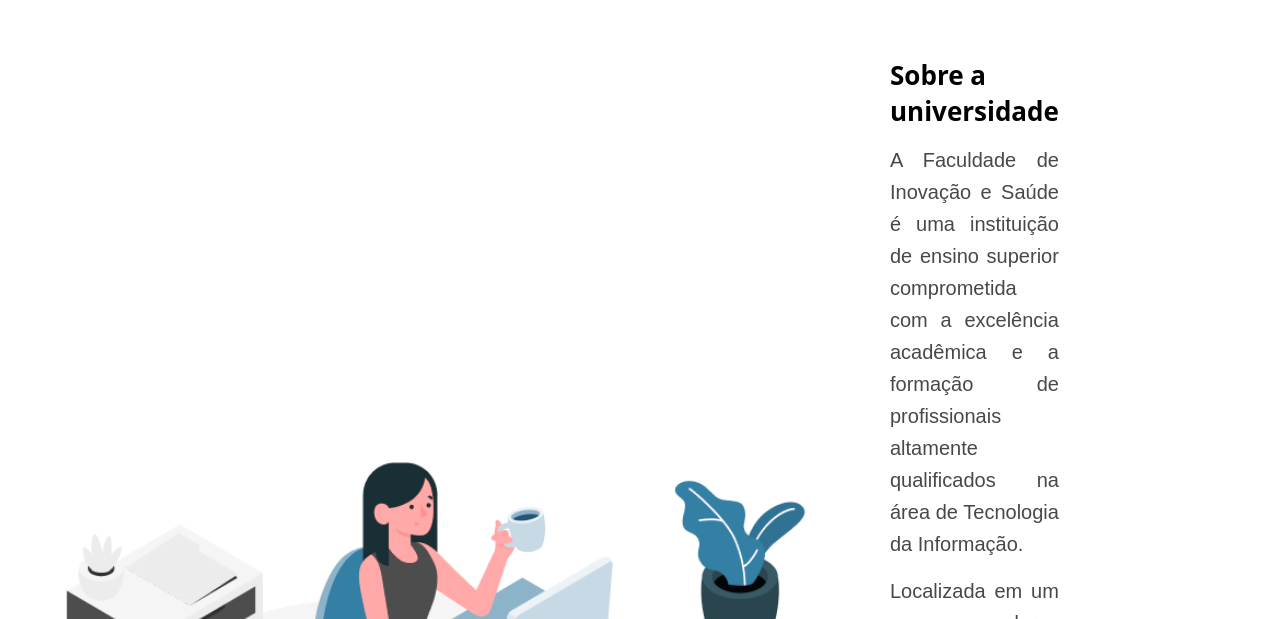
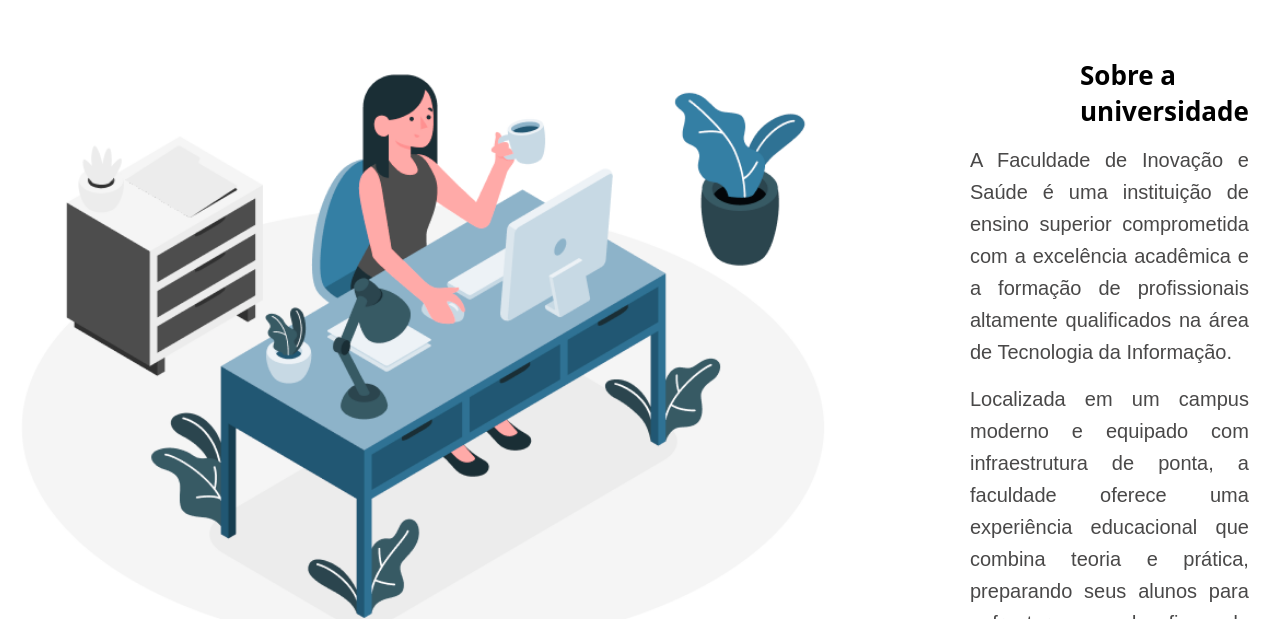
Before and after one commit to iryanreiszs/Site-Faculdade, a plain HTML site: page index.html in a window 1280 px wide. Shown: the part 181-800 px from the top of the page. Drawn offline with Linux system fonts and the light colour scheme.

Commit message:
Update style.css

```diff
--- a/style.css
+++ b/style.css
@@ -53,7 +53,7 @@ nav ul li a{
 .main-content{
 display: flex;
 justify-content: space-between;
-align-items: center;
+align-items: rigth;
 padding: 20px;
 }
 
@@ -72,6 +72,7 @@ margin-left: 0;
     font-size: 26px;
     font-weight: bold;
     margin-bottom: 15px;
+    margin-left: 190px;
     color: black;
     font-family: system-ui, -apple-system, BlinkMacSystemFont, 'Segoe UI', Roboto, Oxygen, Ubuntu, Cantarell, 'Open Sans', 'Helvetica Neue', sans-serif;
 }
@@ -81,6 +82,7 @@ margin-left: 0;
     line-height: 1.6;
     color: rgb(73, 72, 72);
     margin-bottom: 15px;
+    margin-left: 80px;
     text-align: justify;
 }
 
```
